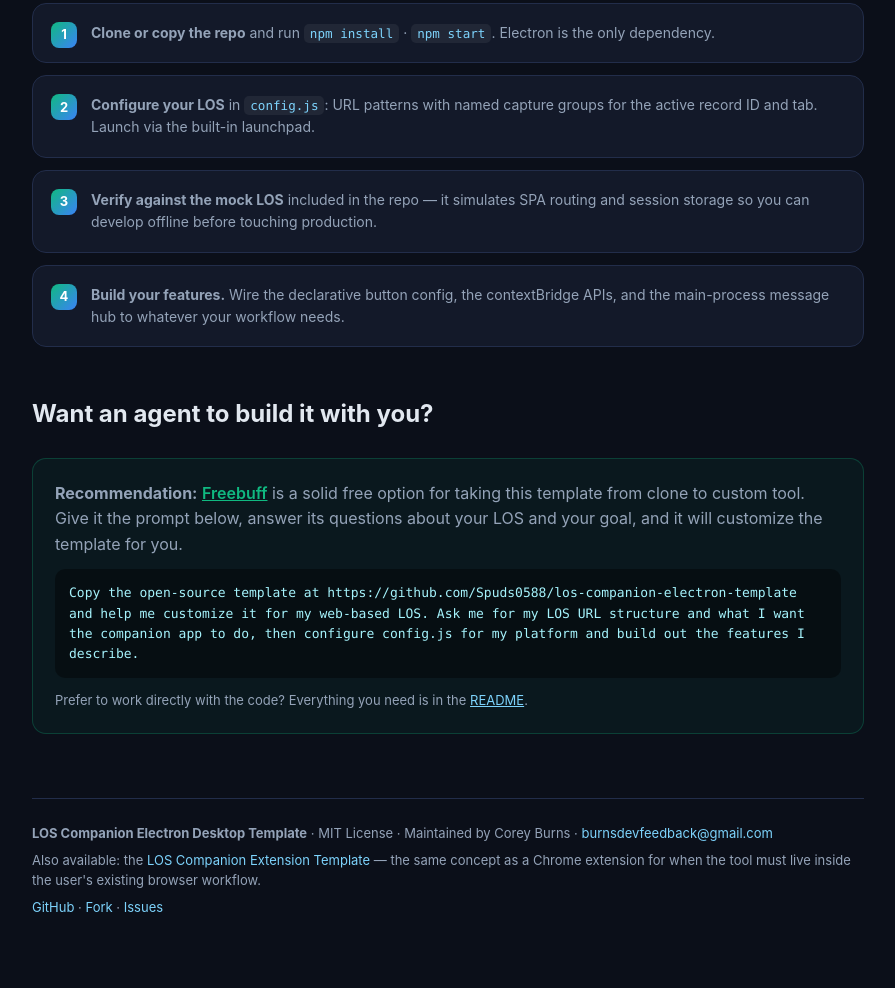
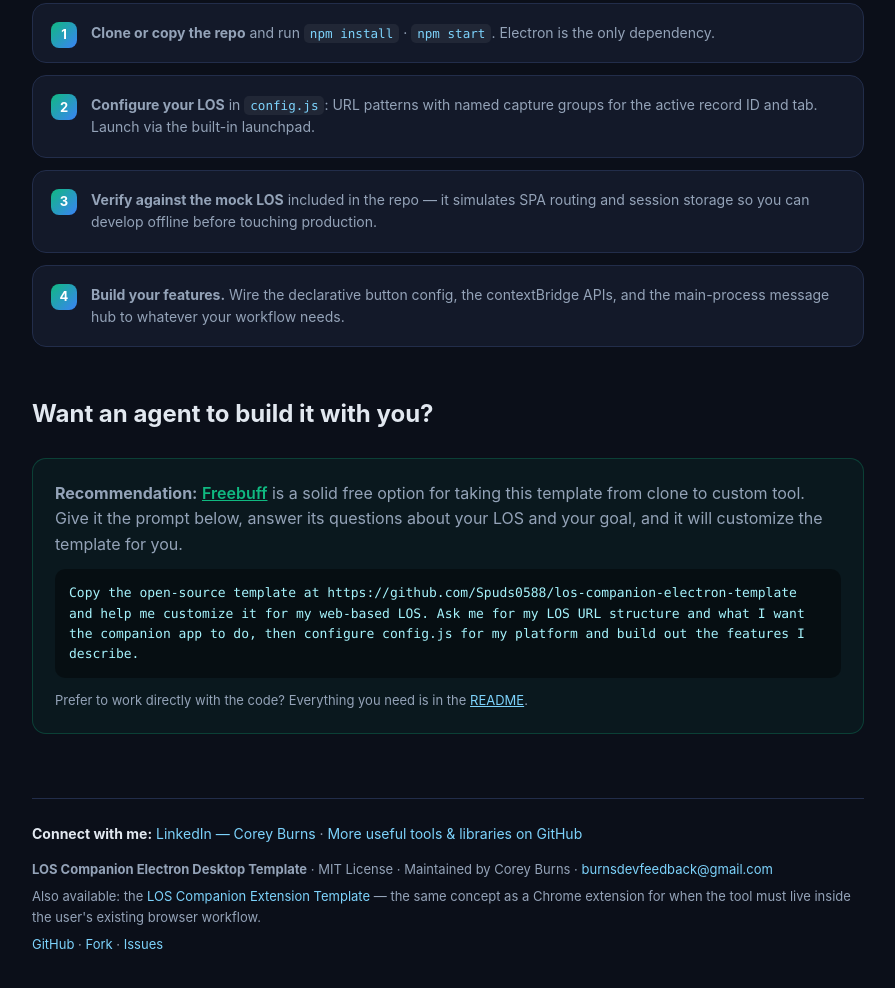
Before and after one commit to Spuds0588/los-companion-electron-template, an Electron app: page index.html in a window 1280 px wide. Shown: the part 1290-2278 px from the top of the page, without its empty margins (192-1087 px from the left). Drawn offline with Linux system fonts and the light colour scheme.

Commit message:
Add connect links to landing page footer
🤖 Generated with Codebuff
Co-Authored-By: Codebuff <noreply@codebuff.com>

```diff
--- a/index.html
+++ b/index.html
@@ -148,6 +148,8 @@ code {
 }
 .small { font-size: 13px; }
 footer { margin-top: 64px; padding-top: 24px; border-top: 1px solid #222d4a; font-size: 13px; }
+footer .connect { font-size: 14px; margin-bottom: 14px; }
+footer .connect strong { color: #e2e8f0; }
 footer p { margin-bottom: 6px; }
 footer a { color: #7dd3fc; text-decoration: none; }
 footer a:hover { text-decoration: underline; }
@@ -220,6 +222,7 @@ footer a:hover { text-decoration: underline; }
 </main>
 
 <footer>
+    <p class="connect"><strong>Connect with me:</strong> <a href="https://www.linkedin.com/in/coreytburns/" rel="noopener">LinkedIn — Corey Burns</a> &middot; <a href="https://github.com/Spuds0588?tab=repositories" rel="noopener">More useful tools &amp; libraries on GitHub</a></p>
     <p><strong>LOS Companion Electron Desktop Template</strong> &middot; MIT License &middot; Maintained by Corey Burns &middot; <a href="mailto:burnsdevfeedback@gmail.com">burnsdevfeedback@gmail.com</a></p>
     <p>Also available: the <a href="https://spuds0588.github.io/los-companion-extension-template/">LOS Companion Extension Template</a> — the same concept as a Chrome extension for when the tool must live inside the user's existing browser workflow.</p>
     <p><a href="https://github.com/Spuds0588/los-companion-electron-template">GitHub</a> &middot; <a href="https://github.com/Spuds0588/los-companion-electron-template/fork">Fork</a> &middot; <a href="https://github.com/Spuds0588/los-companion-electron-template/issues">Issues</a></p>
```
